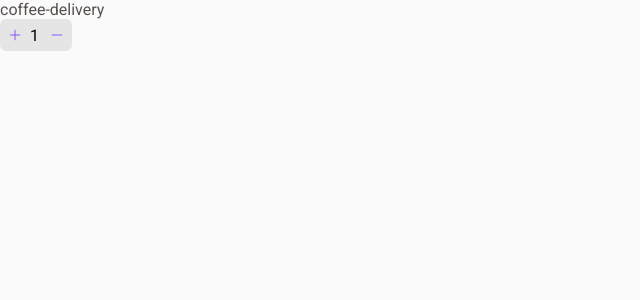
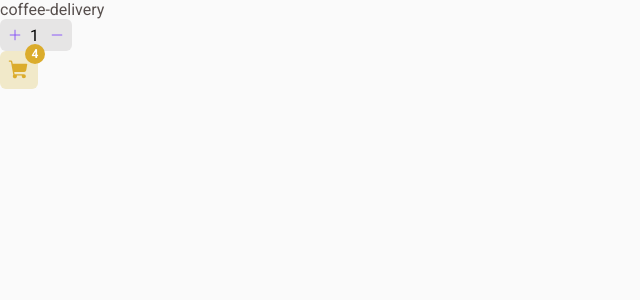
Before and after one commit to rvmelo/coffee-delivery, a React (Vite) app: page / in a window 1280 px wide. Shown: the top 300 px of the page, without its empty margins (0-640 px from the left). Built offline with nearby package versions, Linux system fonts and the light colour scheme.

Commit message:
feat: add cart

```diff
--- a/src/App.tsx
+++ b/src/App.tsx
@@ -2,6 +2,7 @@ import { ThemeProvider } from 'styled-components'
 import { defaultTheme } from './styles/themes/default'
 import { GlobalStyle } from './styles/global'
 import { NumberInput } from './components/numberInput'
+import { Cart } from './components/cart'
 
 export function App() {
   return (
@@ -11,6 +12,7 @@ export function App() {
         onIncrement={() => console.log('incrementing')}
         onDecrement={() => console.log('decrementing')}
       />
+      <Cart amount={4} />
       <GlobalStyle />
     </ThemeProvider>
   )
--- /dev/null
+++ b/src/components/cart/index.tsx
@@ -0,0 +1,23 @@
+import React from 'react'
+import { useTheme } from 'styled-components'
+import { CartContainer } from './styles'
+import { ShoppingCart } from 'phosphor-react'
+
+interface CartProps {
+  amount?: number
+}
+
+export const Cart: React.FC<CartProps> = ({ amount = 0 }) => {
+  const theme = useTheme()
+
+  return (
+    <CartContainer>
+      <ShoppingCart size={22} color={theme['yellow-dark']} weight="fill" />
+      {amount > 0 && (
+        <div>
+          <span>{amount}</span>
+        </div>
+      )}
+    </CartContainer>
+  )
+}
--- /dev/null
+++ b/src/components/cart/styles.ts
@@ -0,0 +1,33 @@
+import styled from 'styled-components'
+
+export const CartContainer = styled.div`
+  padding: 8px;
+  border-radius: 6px;
+  background: ${({ theme }) => theme['yellow-light']};
+
+  max-height: 38px;
+  max-width: 38px;
+
+  position: relative;
+
+  > div {
+    border-radius: 100%;
+    position: absolute;
+    display: flex;
+    align-items: center;
+    justify-content: center;
+    background: ${({ theme }) => theme['yellow-dark']};
+
+    bottom: 25px;
+    left: 25px;
+
+    width: 1.25rem;
+    height: 1.25rem;
+
+    span {
+      font-weight: 700;
+      font-size: 0.75rem;
+      color: ${({ theme }) => theme.white};
+    }
+  }
+`
--- a/src/styles/themes/default.ts
+++ b/src/styles/themes/default.ts
@@ -6,7 +6,7 @@ export const defaultTheme = {
   purple: '#8047F8',
   background: '#FAFAFA',
 
-  'yellow-base': '#DBAC2C',
+  'yellow-dark': '#DBAC2C',
   'yellow-light': '#F1E9C9',
 
   'purple-dark': '#4B2995',
```
